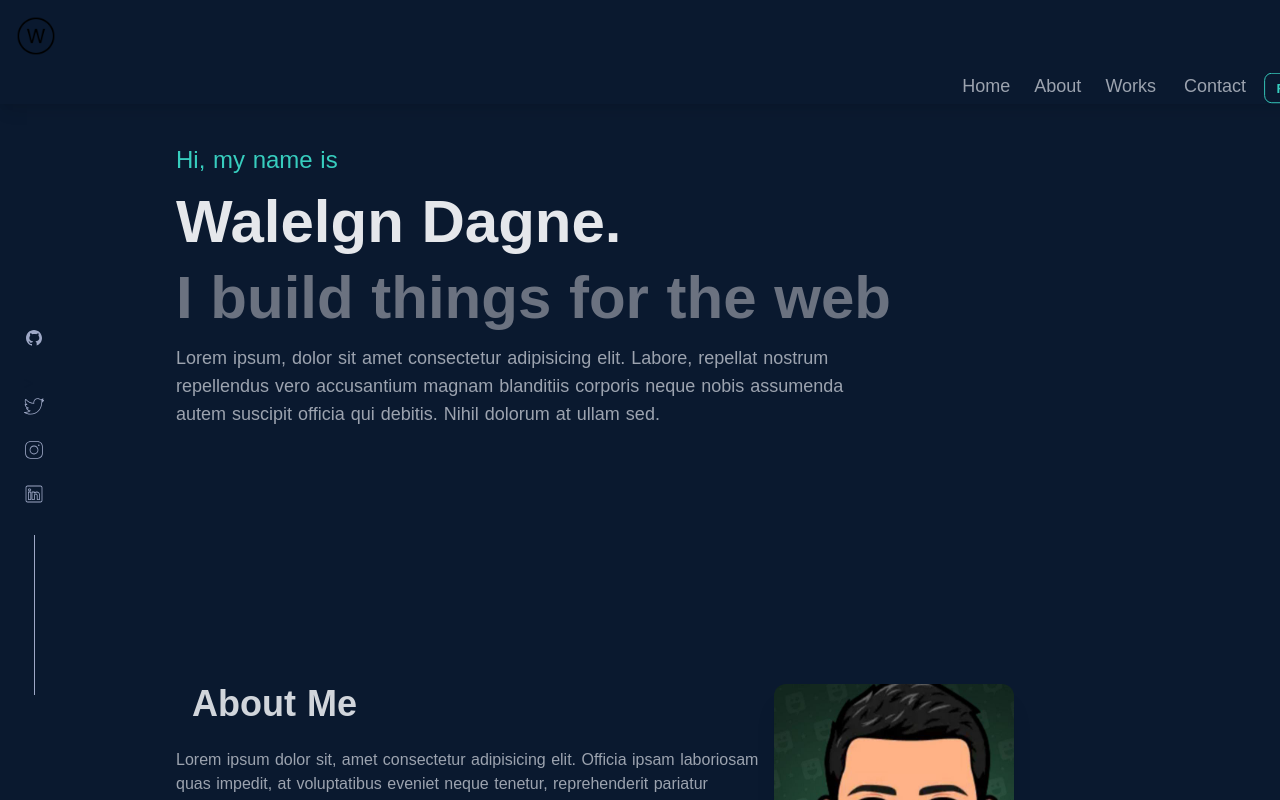
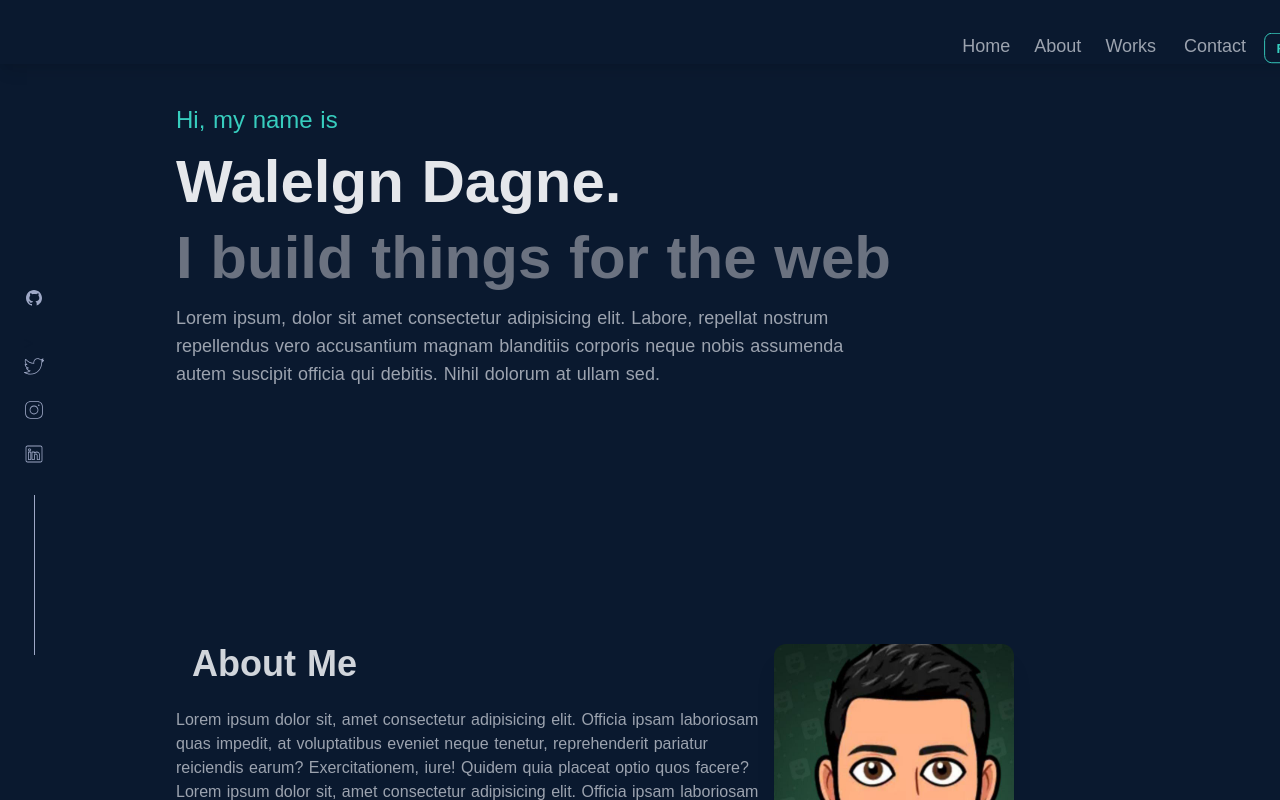
Before and after one commit to waledagne/portfolio-site, a Nuxt app: page / in a window 1280 px wide. Shown: the top 800 px of the page. Built offline with nearby package versions, Linux system fonts and the light colour scheme.

Commit message:
removed uncessary code

```diff
--- a/components/nav.vue
+++ b/components/nav.vue
@@ -1,7 +1,7 @@
 <template>
-  <div class="w-full shadow-lg">
+  <div class="w-full md:shadow-lg">
     <div class="flex justify-start md:py-4 mx-4">
-      <img src="~/assets/images/logo2.png" alt="" class="w-10 h-10" />
+      <img src="~/assets/images/logo2.png" alt="" class="sm:hidden w-10 h-10" />
     </div>
     <div class="desktop-nav justify-end items-end flex flex-row">
       <ul class="text-white flex flex-row justify-between mx-2">
@@ -21,52 +21,6 @@
       </ul>
     </div>
 
-    <!-- <nav class="mobile-nav">
-      <div class="">
-        <div
-          class="text-white"
-          v-if="!sidenavActive"
-          @click="sidenavActive = true"
-        >
-          <i class="fa fa-bars text-accent text-3xl"></i>
-        </div>
-        <div v-else @click="sidenavActive = false">
-          <i class="fa fa-times text-accent text-3xl"></i>
-        </div>
-      </div>
-    </nav>
-
-    <div v-if="sidenavActive" class="sidenav">
-      <div
-        class="w-full flex flex-col justify-start items-center border-b-2 mb-5 pb-2"
-      >
-        <div class="text-center">
-          <div
-            class="mx-auto w-14 h-14 overflow-hidden rounded-full border-2 border-accent shadow-lg"
-          ></div>
-          <div class="w-full flex items-center justify-between"></div>
-        </div>
-        <nuxt-link
-          class="text-lg mb-2"
-          to="/"
-          @click.native="sidenavActive = false"
-          >Home</nuxt-link
-        >
-        <nuxt-link
-          class="text-lg mb-2"
-          to="/about"
-          @click.native="sidenavActive = false"
-          >About</nuxt-link
-        >
-
-        <nuxt-link class="text-lg mb-2" to="/gaiaverse">Gaiaverse</nuxt-link>
-      </div>
-      <div
-        v-if="sidenavActive"
-        class="bg-black bg-opacity-50 fixed top-0 left-0 z-40 w-screen h-screen"
-        @click="sidenavActive = false"
-      ></div>
-    </div> -->
     <nav class="mobile-nav">
       <nuxt-link to="/" class="flex items-center text-xl font-bold text-accent">
         <img src="~/assets/images/logo2.png" class="w-10" alt="" />
@@ -142,7 +96,7 @@ export default {
 
 <style>
 nav {
-  @apply w-full  px-16 flex justify-between items-center h-14 shadow-md  fixed top-0 left-0 z-50;
+  @apply w-full  px-16 flex justify-between items-center h-14 shadow-md  fixed top-0 left-0 z-50 md:hidden;
 }
 .desktop-nav {
   @apply hidden sm:flex;
@@ -153,7 +107,7 @@ nav {
 }
 
 .sidenav {
-  @apply w-3/5 md:hidden py-5 px-6 fixed rounded-lg top-14 right-0 bg-white shadow text-gray-800 z-50 flex flex-col justify-start items-start;
+  @apply w-full md:hidden py-5 px-6 fixed rounded-lg top-14 right-0 bg-white shadow text-gray-800 z-50 flex flex-col justify-start items-start;
   animation: slidein 0.4s forwards;
 }
 
```
